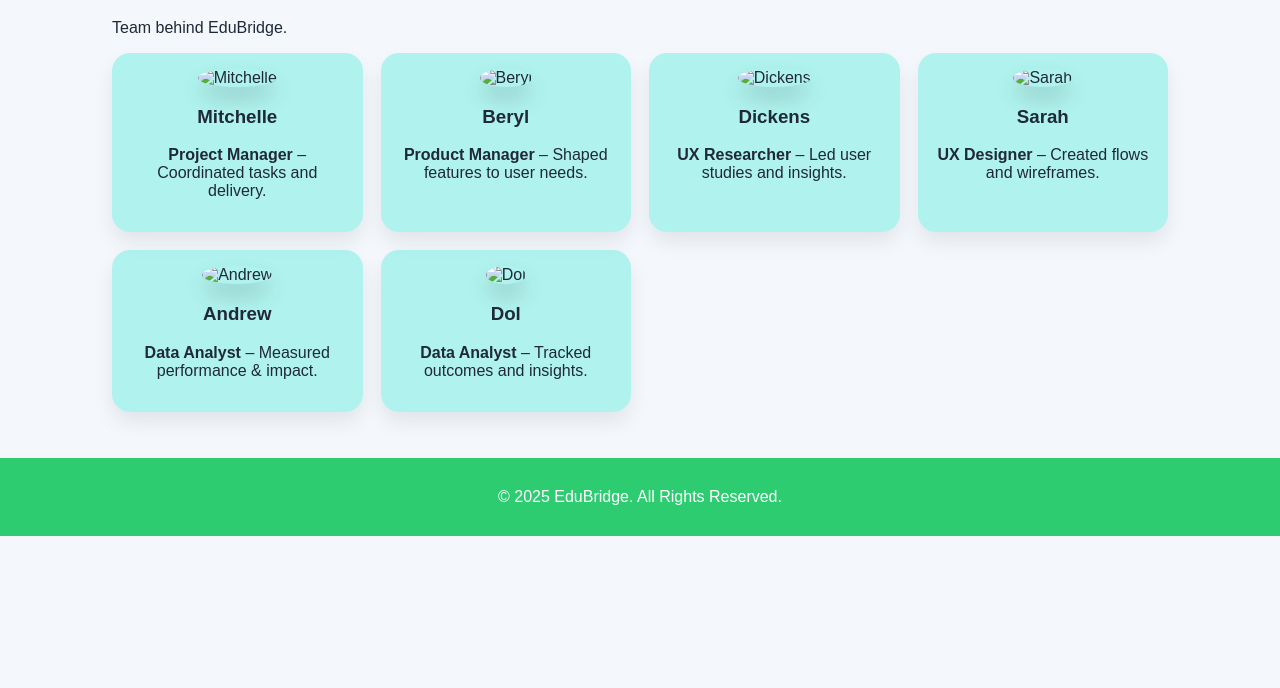
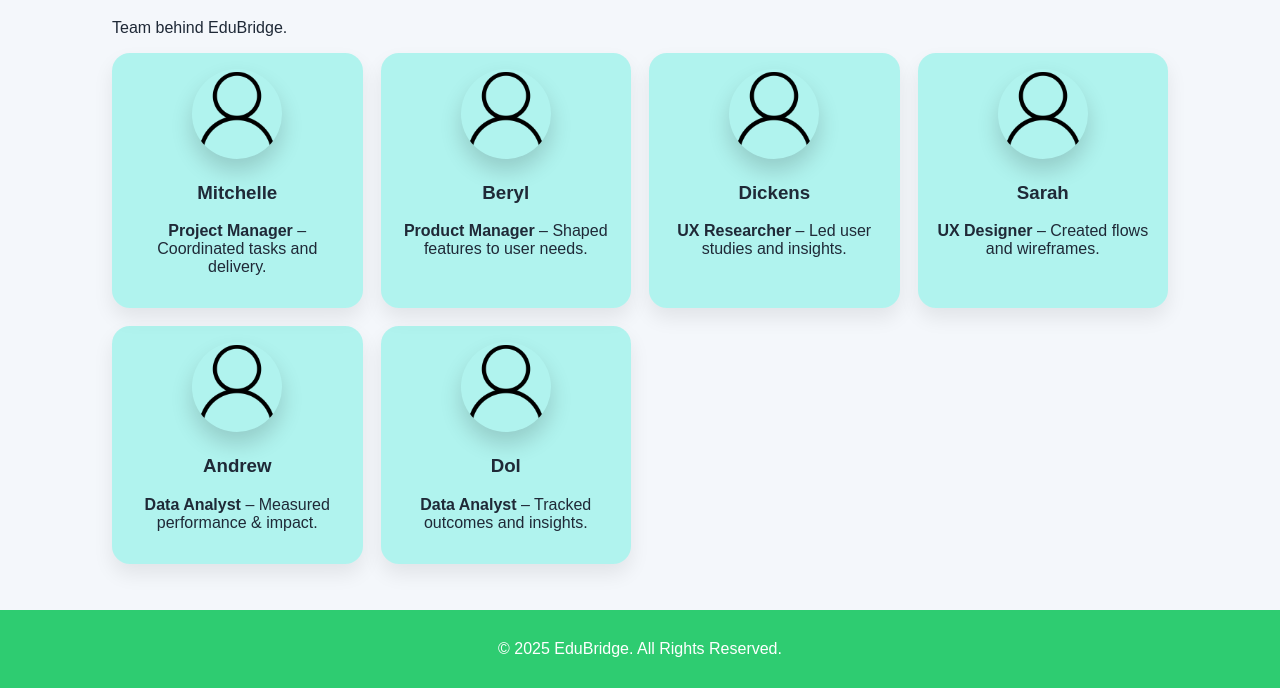
Before and after one commit to Andrewdeng-art/Edu-Bridge, a plain HTML site: page developers.html in a window 1280 px wide. Shown: the part 151-839 px from the top of the page. Before the commit the page ends 800 px from the top, so only its background shows below. Drawn offline with Linux system fonts and the light colour scheme; the site is published under a folder, as on GitHub Pages, so addresses that start at the root find nothing.

Commit message:
Update developers.html

```diff
--- a/developers.html
+++ b/developers.html
@@ -46,32 +46,32 @@
 
   <div class="grid">
     <div class="card">
-      <img class="avatar" src="/images/people-23.png" alt="Mitchelle">
+      <img class="avatar" src="./images/people-23.png" alt="Mitchelle">
       <h3>Mitchelle</h3>
       <p><b>Project Manager</b> – Coordinated tasks and delivery.</p>
     </div>
     <div class="card">
-      <img class="avatar" src="/images/people-23.png" alt="Beryl">
+      <img class="avatar" src="./images/people-23.png" alt="Beryl">
       <h3>Beryl</h3>
       <p><b>Product Manager</b> – Shaped features to user needs.</p>
     </div>
     <div class="card">
-      <img class="avatar" src="/images/people-23.png" alt="Dickens">
+      <img class="avatar" src="./images/people-23.png" alt="Dickens">
       <h3>Dickens</h3>
       <p><b>UX Researcher</b> – Led user studies and insights.</p>
     </div>
     <div class="card">
-      <img class="avatar" src="/images/people-23.png" alt="Sarah">
+      <img class="avatar" src="./images/people-23.png" alt="Sarah">
       <h3>Sarah</h3>
       <p><b>UX Designer</b> – Created flows and wireframes.</p>
     </div>
     <div class="card">
-      <img class="avatar" src="/images/people-23.png" alt="Andrew">
+      <img class="avatar" src="./images/people-23.png" alt="Andrew">
       <h3>Andrew</h3>
       <p><b>Data Analyst</b> – Measured performance & impact.</p>
     </div>
     <div class="card">
-      <img class="avatar" src="/images/people-23.png" alt="Dol">
+      <img class="avatar" src="./images/people-23.png" alt="Dol">
       <h3>Dol</h3>
       <p><b>Data Analyst</b> – Tracked outcomes and insights.</p>
     </div>
```
